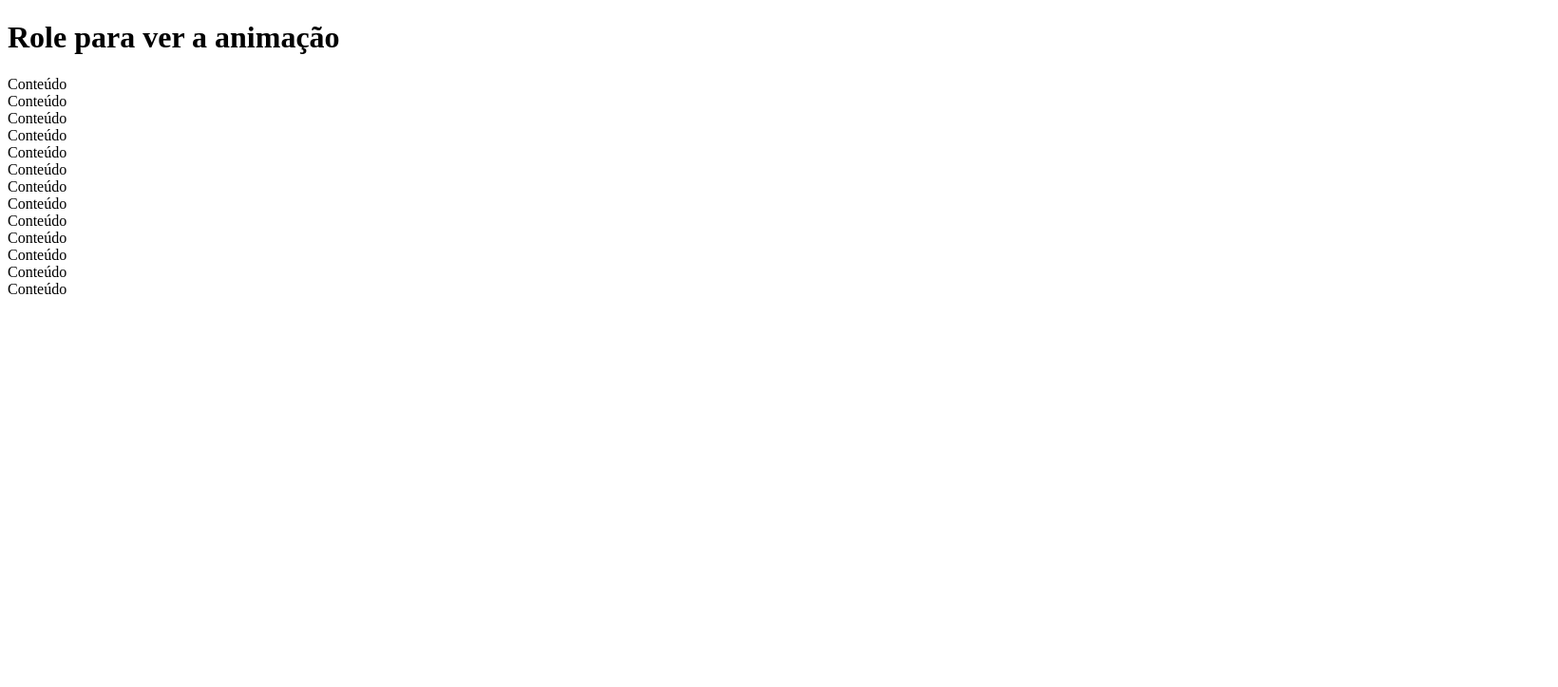
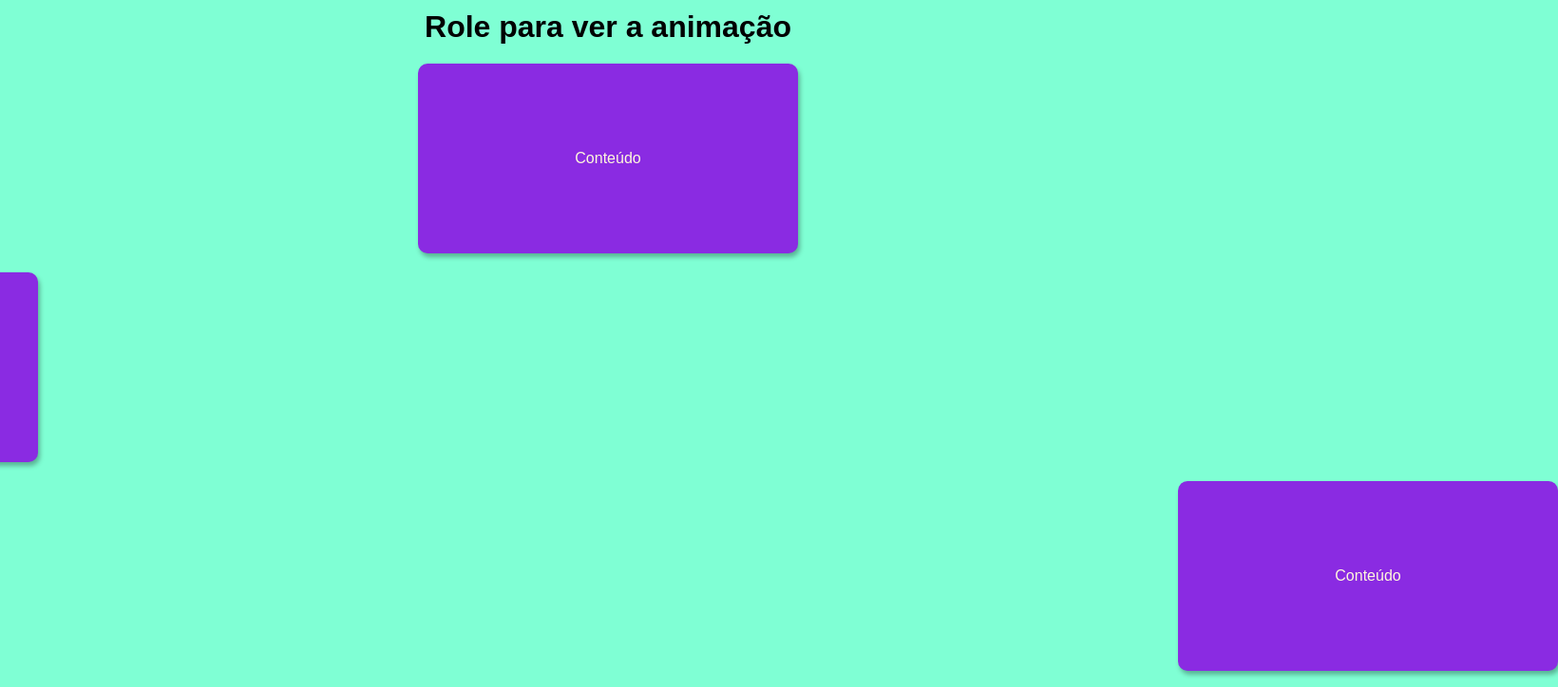
Before and after one commit to brunohbr/50Days_Day06, a plain HTML site: page index.html in a window 1280 px wide. Shown: the top 724 px of the page at 95% size, 1640 px wide, since content can reach past the window. Drawn offline with Linux system fonts and the light colour scheme.

Commit message:
css pronto

```diff
--- a/index.html
+++ b/index.html
@@ -9,7 +9,7 @@
 </head>
 <body>
     <h1>Role para ver a animação</h1>
-    <div class="box">Conteúdo</div>
+    <div class="box show">Conteúdo</div>
     <div class="box">Conteúdo</div>
     <div class="box">Conteúdo</div>
     <div class="box">Conteúdo</div>
--- a/style.css
+++ b/style.css
@@ -0,0 +1,44 @@
+*{
+    box-sizing: border-box;
+}
+
+body{
+    background-color: aquamarine;
+    font-family: Arial, Helvetica, sans-serif;
+    display: flex;
+    flex-direction: column;
+    align-items: center;
+    justify-content: center;
+    margin: 0;
+}
+
+h1{
+    margin: 10px;
+}
+
+.box{
+    background-color: blueviolet;
+    color: cornsilk;
+    display: flex;
+    align-items: center;
+    justify-content: center;
+    width: 400px;
+    height: 200px;
+    margin: 10px;
+    border-radius: 10px;
+    box-shadow: 2px 4px 5px rgba(0, 0, 0, 0.3);
+    transform: translateX(200%);
+    transition: transform 0.4s ease;
+}
+
+.box:nth-of-type(even){
+    transform: translateX(-200%);
+}
+
+.box.show{
+    transform: translateX(0);
+}
+
+.box h2{
+    font-size: 45px;
+}
```
